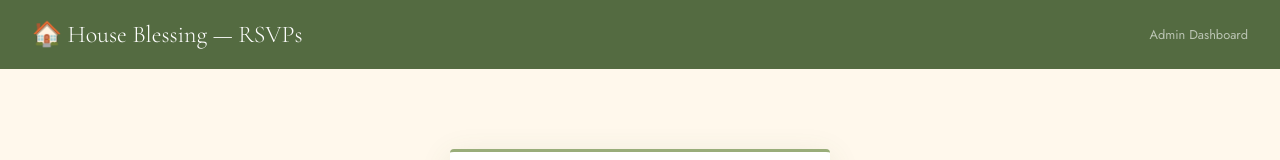
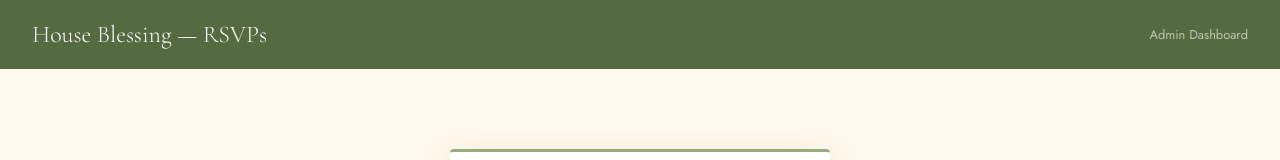
Before and after one commit to flores-naomi/HouseBlessing, a website: page public/admin.html in a window 1280 px wide. Shown: the top 160 px of the page. Drawn offline with nearby package versions, Linux system fonts and the light colour scheme.

Commit message:
modified:   public/admin.html

```diff
--- a/public/admin.html
+++ b/public/admin.html
@@ -120,7 +120,7 @@
 <body>
 
 <div class="header">
-  <h1>🏠 House Blessing — RSVPs</h1>
+  <h1> House Blessing — RSVPs</h1>
   <div style="display: flex; align-items: center; gap: 16px;">
     <span>Admin Dashboard</span>
     <button class="logout-btn" id="logout-btn" onclick="logout()" style="display: none;">Logout</button>
```
